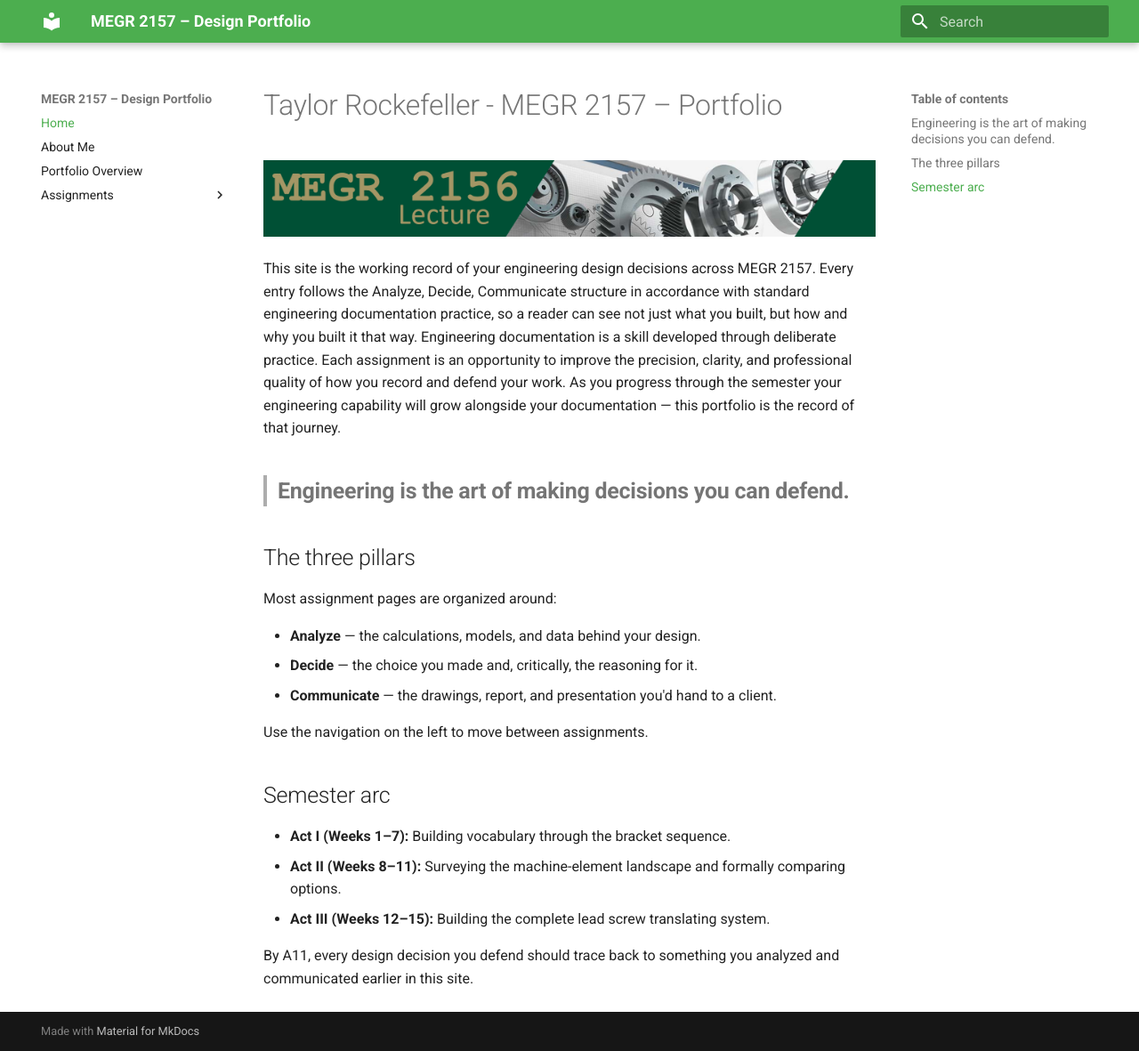
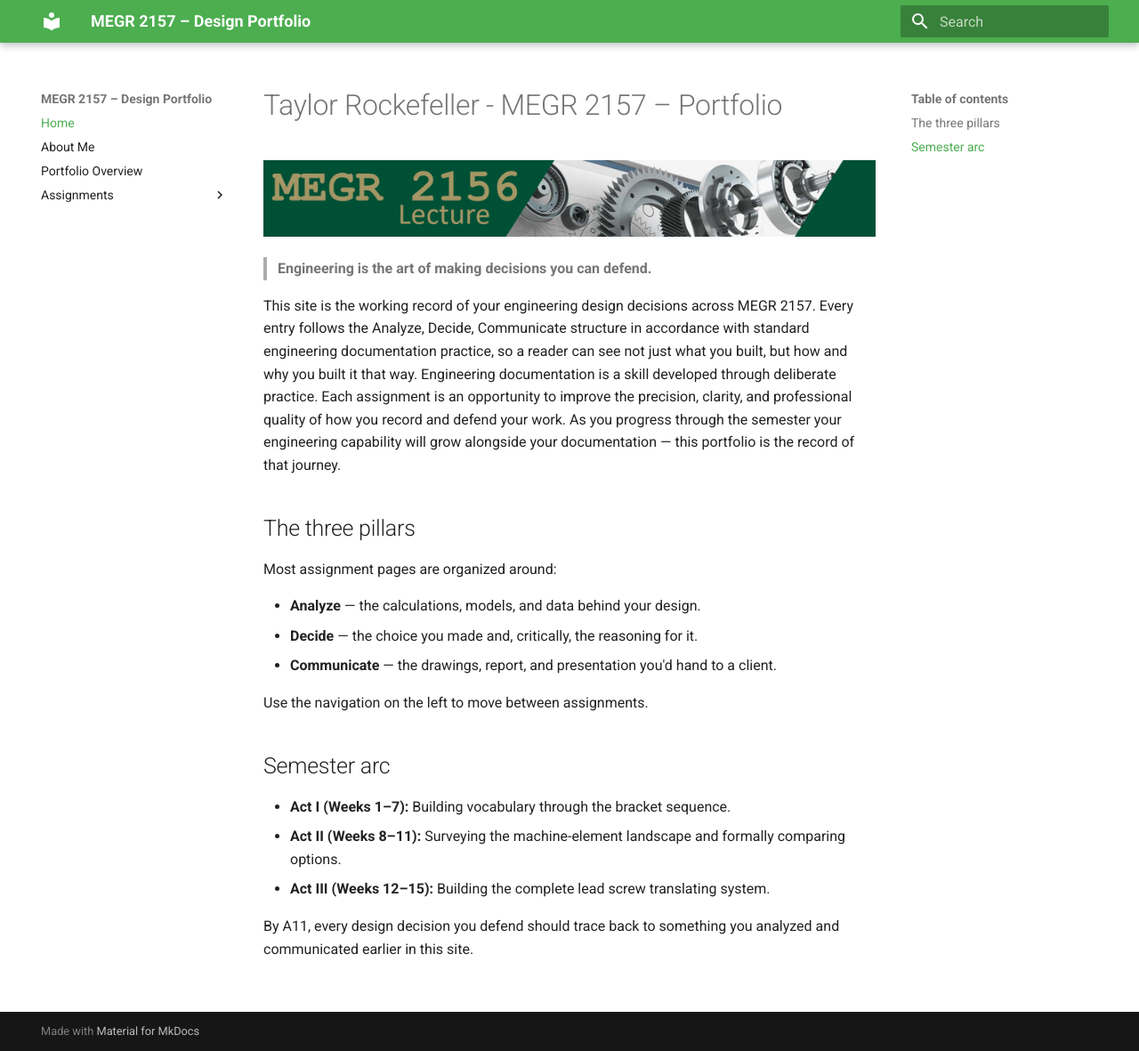
Before and after one commit to Taylor-Rockefeller-Portfolio/megr2157-portfolio, an MkDocs documentation site: the page built from docs/index.md, in a window 1280 px wide and 1181 px high. Shown: the whole window at 89% size. Built offline with MkDocs 1.6.1 and Material for MkDocs 9.7.7, drawn with Linux system fonts in a browser that asks for light colours.

Commit message:
Remove duplicate engineering quote from index
Removed duplicate quote about engineering from the introduction.

```diff
--- a/docs/index.md
+++ b/docs/index.md
@@ -2,9 +2,10 @@
 
 ![MEGR 2156-7 Title](MEGR2156title.png)
 
+> **Engineering is the art of making decisions you can defend.**
+
 This site is the working record of your engineering design decisions across MEGR 2157. Every entry follows the Analyze, Decide, Communicate structure in accordance with standard engineering documentation practice, so a reader can see not just what you built, but how and why you built it that way. Engineering documentation is a skill developed through deliberate practice. Each assignment is an opportunity to improve the precision, clarity, and professional quality of how you record and defend your work. As you progress through the semester your engineering capability will grow alongside your documentation — this portfolio is the record of that journey.
 
-> ##**Engineering is the art of making decisions you can defend.**
 
 ## The three pillars
 
```
